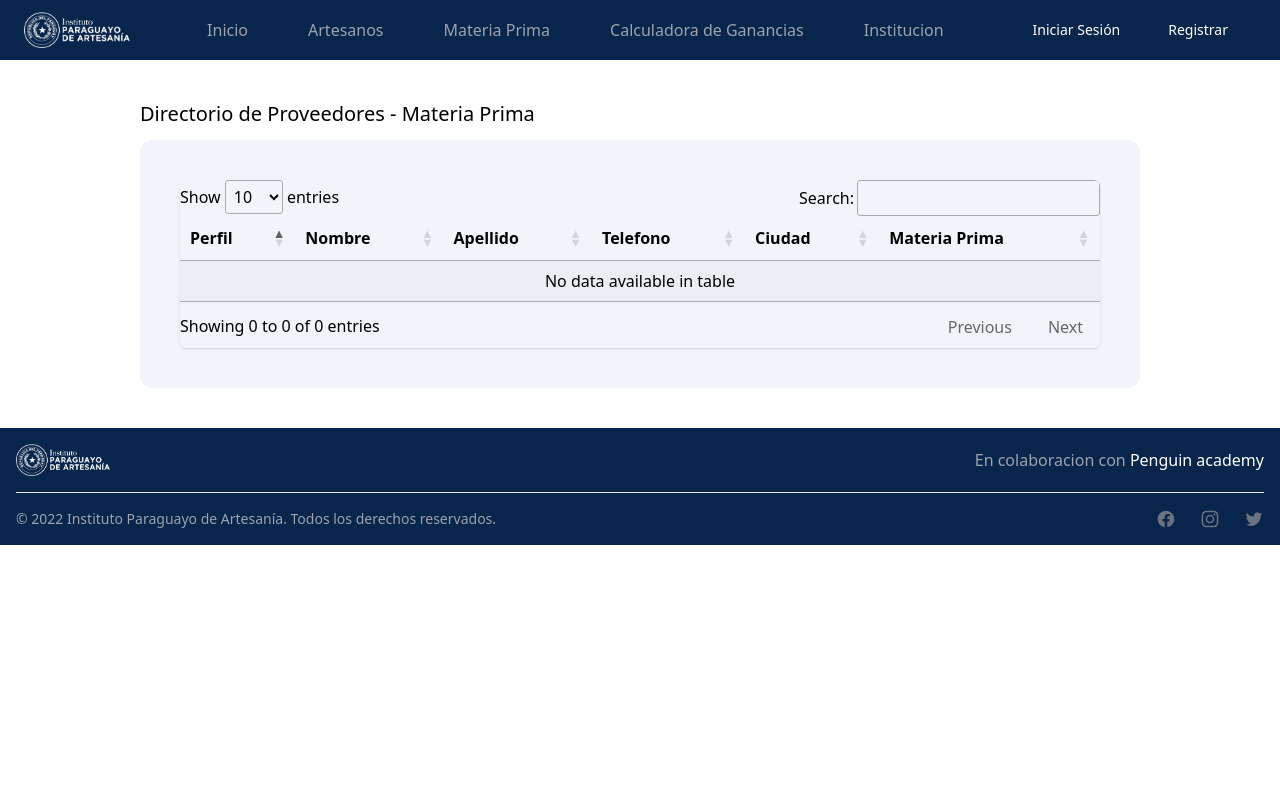
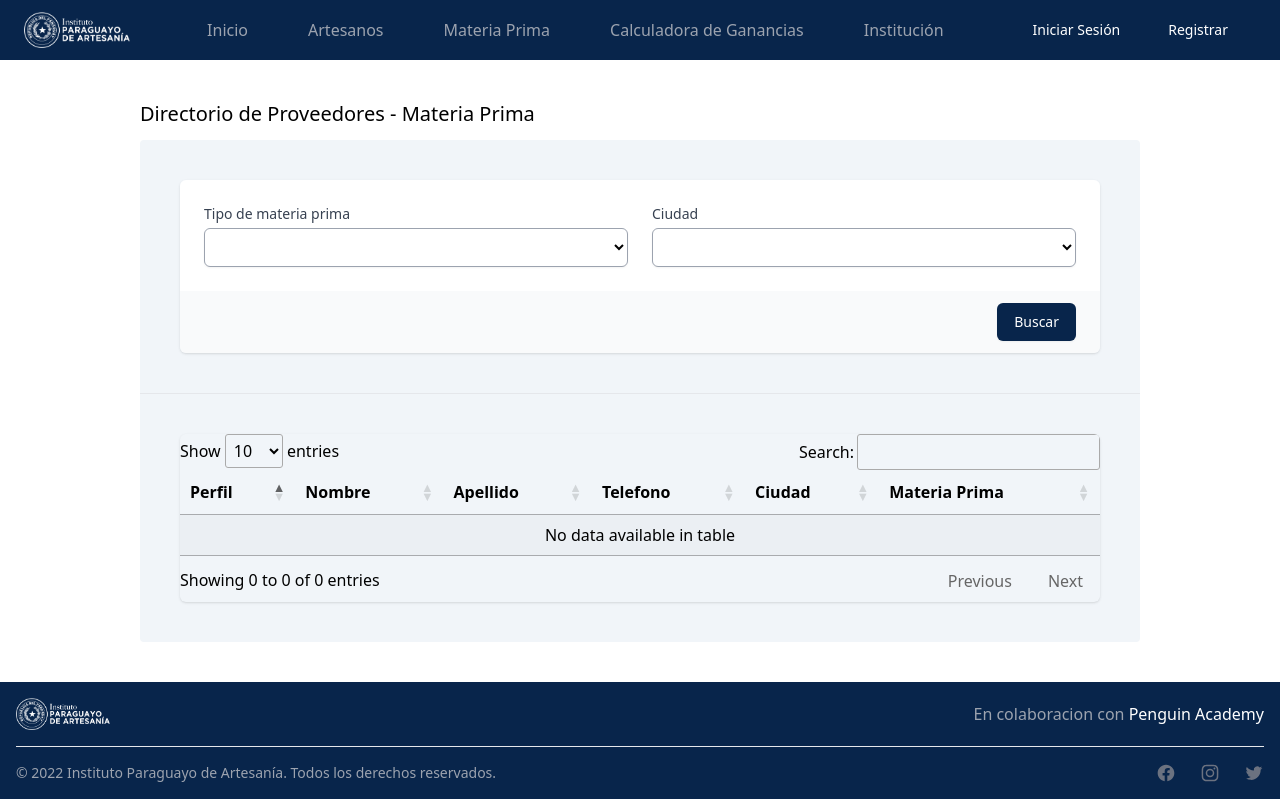
Before and after one commit to antonioriera/proyecto-artesania, a Flask app: page /directorio in a window 1280 px wide. Run offline with Flask 2, Linux system fonts and the light colour scheme; data that the repository does not hold is empty; some libraries are stand-ins or nearby versions.

Commit message:
cambios de gramatica y filtros

```diff
--- a/app.py
+++ b/app.py
@@ -86,6 +86,12 @@ def perfil_proveedor(id_proveedor):
 
     return render_template('perfil_proveedor.html', profile=data)
 
+@app.get("/filtrar_proveedor/<int:id_proveedor>")
+def filtrar_proveedor(raw_material, city):
+    data = Providers.query.filter_by(raw_material = raw_material, city = city).all()
+
+    return data
+
 @app.post("/provider")
 def create_providers():
     provider = Providers()
--- a/templates/artesanos.html
+++ b/templates/artesanos.html
@@ -31,7 +31,7 @@
                                     </div>
 
                                     <div class="col-span-6 sm:col-span-3">
-                                      <label for="company" class="block text-sm font-medium text-gray-700">Compañia</label>
+                                      <label for="company" class="block text-sm font-medium text-gray-700">Empresa</label>
                                       <input type="text" name="company" id="company" autocomplete="company-name" class="mt-1 block w-full rounded-md border border-gray-300 shadow-sm focus:border-indigo-500 focus:ring-indigo-500 sm:text-sm h-8">
                                     </div>
 
--- a/templates/directorio.html
+++ b/templates/directorio.html
@@ -1,7 +1,9 @@
-{# extendemos nuestra pagina del codigo base de la plataforma, el cual nos trae automaticamente el header y el footer #}
+{# extendemos nuestra pagina del codigo base de la plataforma, el cual nos trae
+automaticamente el header y el footer #}
+
 {% extends 'base.html' %}
 
-{# definimos el titulo de la pagina en el bloque declarado en al archivo base.html #}
+{# definimosel titulo de la pagina en el bloque declarado en al archivo base.html #}
 {% block title %}Directorio{% endblock %}
 
 {# definimos el bloque de contenido de la pagina declarado en al archivo base.html #}
@@ -10,9 +12,67 @@
 {# comenzamos a construir el contenido de nuestra pagina#}
 <div class="flex m-10">
   <div class="flex flex-col m-0 m-auto content-center">
-            <div class="text-xl mb-3"><p>Directorio de Proveedores - Materia Prima</p></div>
+    <div class="text-xl mb-3">
+      <p>Directorio de Proveedores - Materia Prima</p>
+    </div>
 
-            <div class="w-[1000px] bg-slate-100 rounded-xl">
+    <div class="bg-slate-100 rounded">
+      <div class="flex flex-col m-0 m-auto content-center">
+        <div class="w-[1000px] rounded-xl">
+          <div class="flex">
+            <div class="mt-10 sm:mt-0 p-10 content-center w-full">
+              <div class="flex flex-col m-0 m-auto">
+                <div >
+                  <div class="mt-10 sm:mt-0">
+                    <div class="">
+                      <div class="mt-5 md:col-span-2 md:mt-0">
+                        <form action="#" method="POST">
+                          <div class="overflow-hidden shadow sm:rounded-md">
+                            <div class="bg-white px-4 py-5 sm:p-6">
+                              <div class="grid grid-cols-6 gap-6">
+                                <div class="col-span-6 sm:col-span-3">
+                                  <label for="raw_material" class="block text-sm font-medium text-gray-700">Tipo de materia prima</label>
+                                  <select required v-model="materia_prima" id="raw_material" name="raw_material" autocomplete="raw_material" class="mt-1 block w-full rounded-md border border-gray-400 bg-white py-2 px-3 shadow-sm focus:border-indigo-500 focus:outline-none focus:ring-indigo-500 sm:text-sm">
+                                    <option v-for="tipo in tipos_materia" :value="tipo">{tipo}</option>
+                                  </select>
+                                </div>
+
+                                <div class="col-span-6 sm:col-span-3">
+                                  <label for="city" class="block text-sm font-medium text-gray-700">Ciudad</label>
+                                  <select required v-model="ciudad" id="city" name="city" autocomplete="city" class="mt-1 block w-full rounded-md border border-gray-400 bg-white py-2 px-3 shadow-sm focus:border-indigo-500 focus:outline-none focus:ring-indigo-500 sm:text-sm">
+                                    <option v-for="city in ciudades" :value="city">{city}</option>
+                                  </select>
+                                </div>
+                              </div>
+                            </div>
+                            <div
+                              class="bg-gray-50 px-4 py-3 text-right sm:px-6"
+                              style="padding: bottom 25px"
+                            >
+                              <button
+                                type="submit"
+                                class="inline-flex justify-center rounded-md border border-transparent bg-[#08254B] py-2 px-4 text-sm font-medium text-white shadow-sm hover:bg-indigo-900 focus:outline-none focus:ring-2 focus:ring-indigo-500 focus:ring-offset-2"
+                              >
+                                Buscar
+                              </button>
+                            </div>
+                          </div>
+                        </form>
+                      </div>
+                    </div>
+                  </div>
+
+                  <div class="hidden sm:block" aria-hidden="true"></div>
+                </div>
+              </div>
+            </div>
+          </div>
+        </div>
+      </div>
+
+      <hr>
+
+      <div class="w-[1000px] rounded-xl">
         <div class="flex">
           <div class="mt-10 sm:mt-0 p-10 content-center w-full">
             <div class="md:grid md:grid-cols-3 md:gap-6">
@@ -33,7 +93,23 @@
                       <tbody>
                         {% for data in profiles %}
                         <tr>
-                                                <td><a href="/perfil-proveedor/{{data.id}}" class="flex items-center"><button type="button" class="bg-indigo-400 p-3 rounded"><img src="{{ url_for('static', filename='user.png') }}" class="w-5" alt="Logo" /></button><p class="hidden">{{data.id}}</p></a></td>
+                          <td>
+                            <a
+                              href="/perfil-proveedor/{{data.id}}"
+                              class="flex items-center"
+                              ><button
+                                type="button"
+                                class="bg-indigo-400 p-3 rounded"
+                              >
+                                <img
+                                  src="{{ url_for('static', filename='user.png') }}"
+                                  class="w-5"
+                                  alt="Logo"
+                                />
+                              </button>
+                              <p class="hidden">{{data.id}}</p>
+                            </a>
+                          </td>
                           <td>{{data.first_name}}</td>
                           <td>{{data.last_name}}</td>
                           <td>{{data.phone_number}}</td>
@@ -52,16 +128,32 @@
       </div>
     </div>
   </div>
+</div>
 
-{# finalizamos la definicion del bloque de contenido de la pagina declarado en al archivo base.html #}
-{% endblock %}
-
-{% block script %}
-<script type="text/javascript" charset="utf8" src="https://cdn.datatables.net/1.12.1/js/jquery.dataTables.js"></script>
+{# finalizamos la definicion del bloque de contenido de la pagina declarado en
+al archivo base.html #} {% endblock %} {% block script %}
+<script
+  type="text/javascript"
+  charset="utf8"
+  src="https://cdn.datatables.net/1.12.1/js/jquery.dataTables.js"
+></script>
 
 <script>
-    $(document).ready( function () {
-        $('#table_id').DataTable();
-    } );
+  $(document).ready(function () {
+    $("#table_id").DataTable();
+  });
 </script>
+
+<script>
+  Vue.createApp({
+    data() {
+        return {
+          ciudades: ["Areguá", "Caacupé", "Itá", "Atyrá", "Carapeguá", "Concepción", "Itaguá", "Limpio", "Luque", "Misiones", "Pirayú", "Tobatí", "Yataity", "Yaguarón"],
+          tipos_materia: ["Cuero Curtido", "Cuero Sintético", "Lana de Oveja", "Arcilla Blanda o Caolín", "Oro", "Plata", "Bronce", "Mezcla", "Pluma de Avestruz", "Palo Santo", "Timbó", "Karandy", "Tacuara"]
+        }
+    },
+    delimiters: ['{', '}']
+  }).mount('#app')
+</script>
+
 {% endblock %}
--- a/templates/index.html
+++ b/templates/index.html
@@ -46,7 +46,7 @@
 
                     <a
                         class="block visible py-4 px-8 text-xs font-semibold leading-none bg-white rounded border border-solid cursor-pointer sm:inline-block border-slate-200 text-slate-500"
-                        >¿Como trabajamos?</a
+                        >¿Cómo trabajamos?</a
                     >
                 </div>
             </div>
--- a/templates/iniciar_sesion.html
+++ b/templates/iniciar_sesion.html
@@ -29,7 +29,7 @@
                     </div>
                     <div class="nb-4">
                         <p><a href="#" class="text-indigo-600">¿Olvidó su contraseña?</a></p>
-                        <p>¿No tiene una cuenta? <a href="" class="text-indigo-600">Registrese aquí</a></p>
+                        <p>¿No tiene una cuenta? <a href="" class="text-indigo-600">Regístrese aquí</a></p>
                     </div>
                 </div>
             </div>
--- a/templates/institucion.html
+++ b/templates/institucion.html
@@ -33,7 +33,7 @@ automaticamente el header y el footer #}
                             </div>
 
                             <h1 class="text-indigo-900 text-3xl leading-snug font-lora font-bold mb-8">
-                              El Instituto Paraguayo De Artesanía:
+                              El Instituto Paraguayo de Artesanía:
                             </h1>
 
                             <h2 class="text-indigo-900 text-3xl leading-snug font-lora font-bold mb-8">
@@ -52,7 +52,7 @@ automaticamente el header y el footer #}
                             </span>
 
                             <h2 class="text-indigo-900 text-lg">
-                              A todo esto, ¿a qué denomina artesanía?
+                              A todo esto, ¿a qué se denomina artesanía?
                             </h2>
 
                             <span>
--- a/templates/partials/footer.html
+++ b/templates/partials/footer.html
@@ -7,7 +7,7 @@
             </a>
         </div>
         <div class="flex-grow text-white flex items-center justify-end">
-            <p class="text-gray-400">En colaboracion con <a target="_blank" href="https://penguin.academy/dl/Principal" class="hover:underline text-white">Penguin academy</a></p>
+            <p class="text-gray-400">En colaboracion con <a target="_blank" href="https://penguin.academy/dl/Principal" class="hover:underline text-white">Penguin Academy</a></p>
         </div>
     </div>
     <hr class="my-4 border-gray-200 sm:mx-auto">
--- a/templates/partials/header.html
+++ b/templates/partials/header.html
@@ -29,7 +29,7 @@
                         <a href="/calculadora" class="block py-2 pr-4 pl-3 text-gray-400 hover:text-white">Calculadora de Ganancias</a>
                     </li>
                     <li>
-                        <a href="/institucion" class="block py-2 pr-4 pl-3 text-gray-400 hover:text-white">Institucion</a>
+                        <a href="/institucion" class="block py-2 pr-4 pl-3 text-gray-400 hover:text-white">Institución</a>
                     </li>
                 </ul>
             </div>
--- a/templates/proveedores.html
+++ b/templates/proveedores.html
@@ -41,7 +41,7 @@
                                     </div>
 
                                     <div class="col-span-6 sm:col-span-3 lg:col-span-3">
-                                      <label for="phone" class="block text-sm font-medium text-gray-700">Telefono</label>
+                                      <label for="phone" class="block text-sm font-medium text-gray-700">Teléfono</label>
                                       <input required v-model="telefono" type="text" name="phone" id="phone" autocomplete="phone" class="mt-1 block w-full rounded-md border border-gray-400 shadow-sm focus:border-indigo-500 focus:ring-indigo-500 sm:text-sm h-8">
                                     </div>
 
```
Lines whose indentation alone changed are shown as unchanged.
